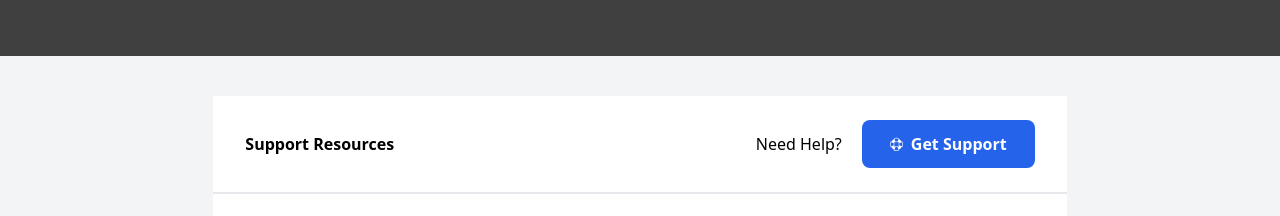
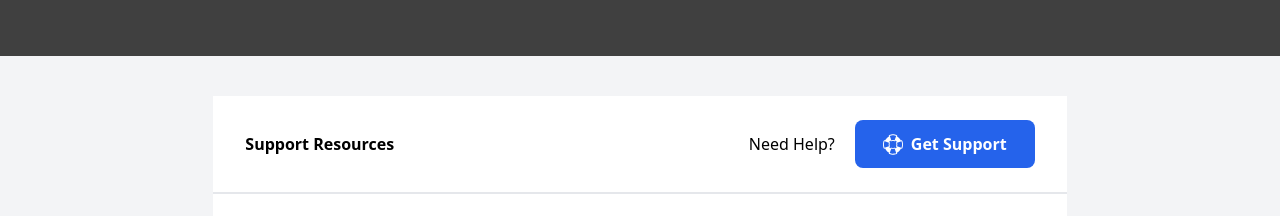
Before and after one commit to HaidarEzio/attraxia-TS-Challenge, a Next.js app: page / in a window 1280 px wide. Shown: the top 216 px of the page. Built offline with nearby package versions, Linux system fonts and the light colour scheme.

Commit message:
pagination skeleton

```diff
--- a/components/dataTable.comp.tsx
+++ b/components/dataTable.comp.tsx
@@ -5,8 +5,6 @@ import Image from "next/image";
 import DropDown from "./reusable/dropdown.reusable";
 import { useAtom } from "jotai";
 import { statusAtom, ticketAtom } from "@/pages";
-// //? this is for type safety and autocompletion
-// const columnHelper = createColumnHelper<TableDataType>();
 
 // const columns = [
 //   columnHelper.accessor("ticket", {
--- /dev/null
+++ b/components/reusable/badge.reusable.tsx
@@ -0,0 +1,9 @@
+const Badge = ({ children }) => {
+  return (
+    <span className="flex items-center justify-center w-6 h-6 bg-green-600 rounded-full items ">
+      <span>{children}</span>
+    </span>
+  );
+};
+
+export default Badge;
--- a/components/reusable/header.reusable.tsx
+++ b/components/reusable/header.reusable.tsx
@@ -6,7 +6,7 @@ const Header = () => {
       <div className="flex items-center space-x-5">
         <h4 className="">Need Help?</h4>
         <button className="flex items-center py-3 space-x-2 bg-blue-600 rounded-lg px-7 ">
-          <Image src="/lifebuoy.svg" width={13} height={13} alt="support-icon" />
+          <Image src="/lifebuoy.svg" width={20} height={20} alt="support-icon" />
 
           <span className="font-bold text-white">Get Support</span>
         </button>
```
